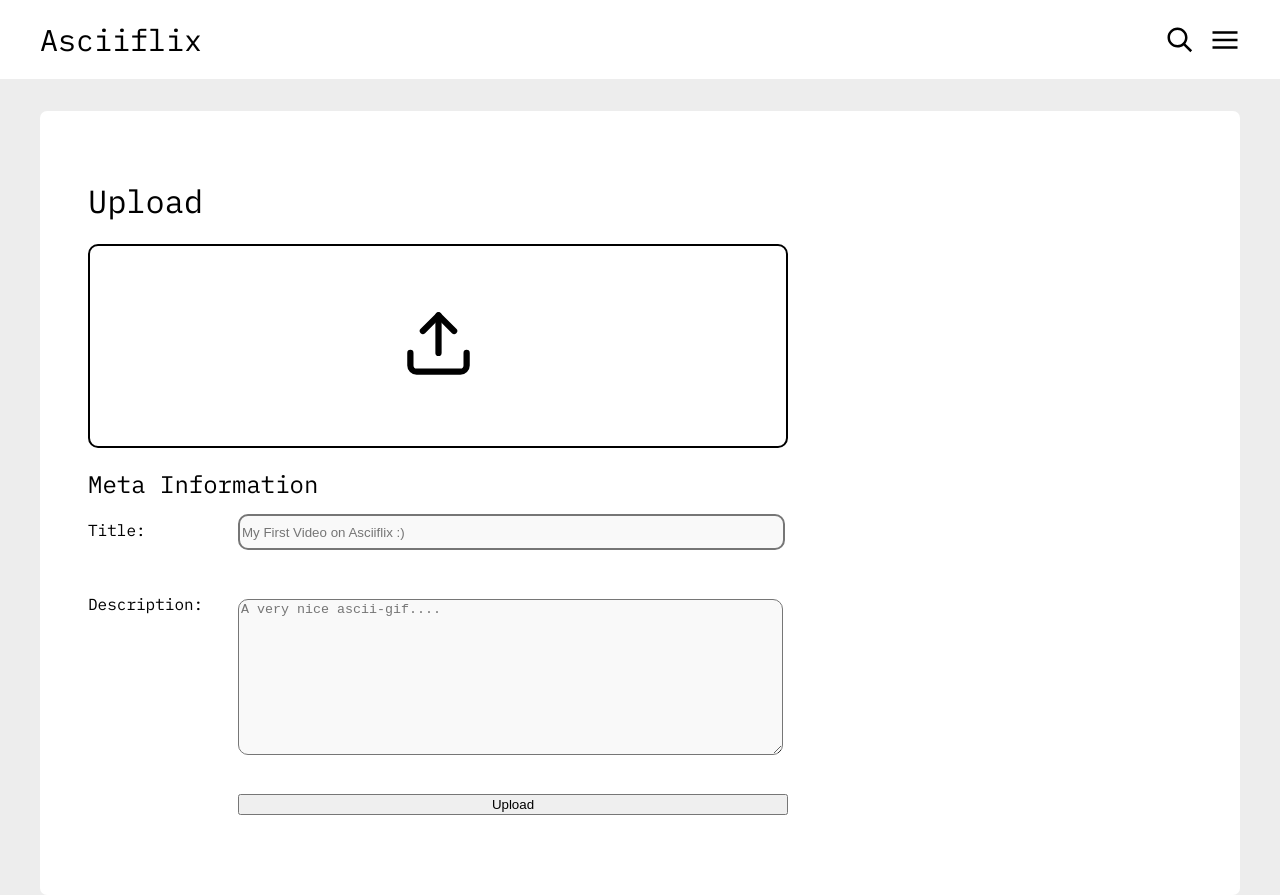
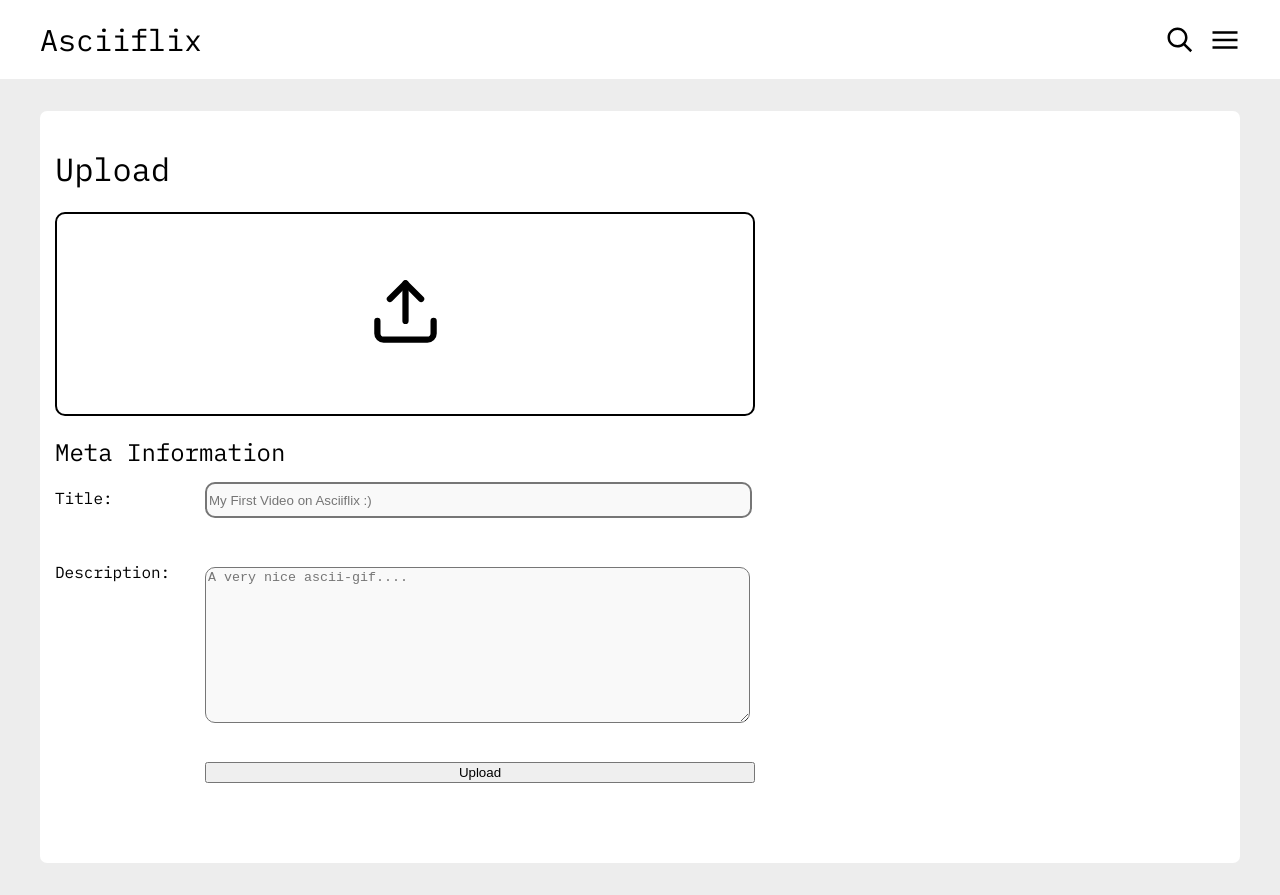
Before and after one commit to asciiflix/webclient, a React (Create React App) app: page /upload in a window 1280 px wide. After the commit the page ends 863 px from the top, so only its background shows below. Built offline with nearby package versions, Linux system fonts and the light colour scheme; no server answers; sample sign-in values are in the browser's storage.

Commit message:
Very minor css change
litterally two lines, rest looks amazing

```diff
--- a/src/Components/Upload/UploadGIF.css
+++ b/src/Components/Upload/UploadGIF.css
@@ -8,6 +8,7 @@
     display: grid;
     padding: 3em;
     padding-bottom: 5em;
+    padding-top: 1em;
 }
 
 .upload-grid{
@@ -55,6 +56,14 @@
     margin-top: 5px;
 }
 
+
+@media screen and (max-width: 1300px) {
+    .upload-form-container {
+        padding-left: 15px;
+        padding-right: 15px;
+    }
+}
+
 @media screen and (min-width: 780px) {
     .upload-grid{
         display: grid;
```
